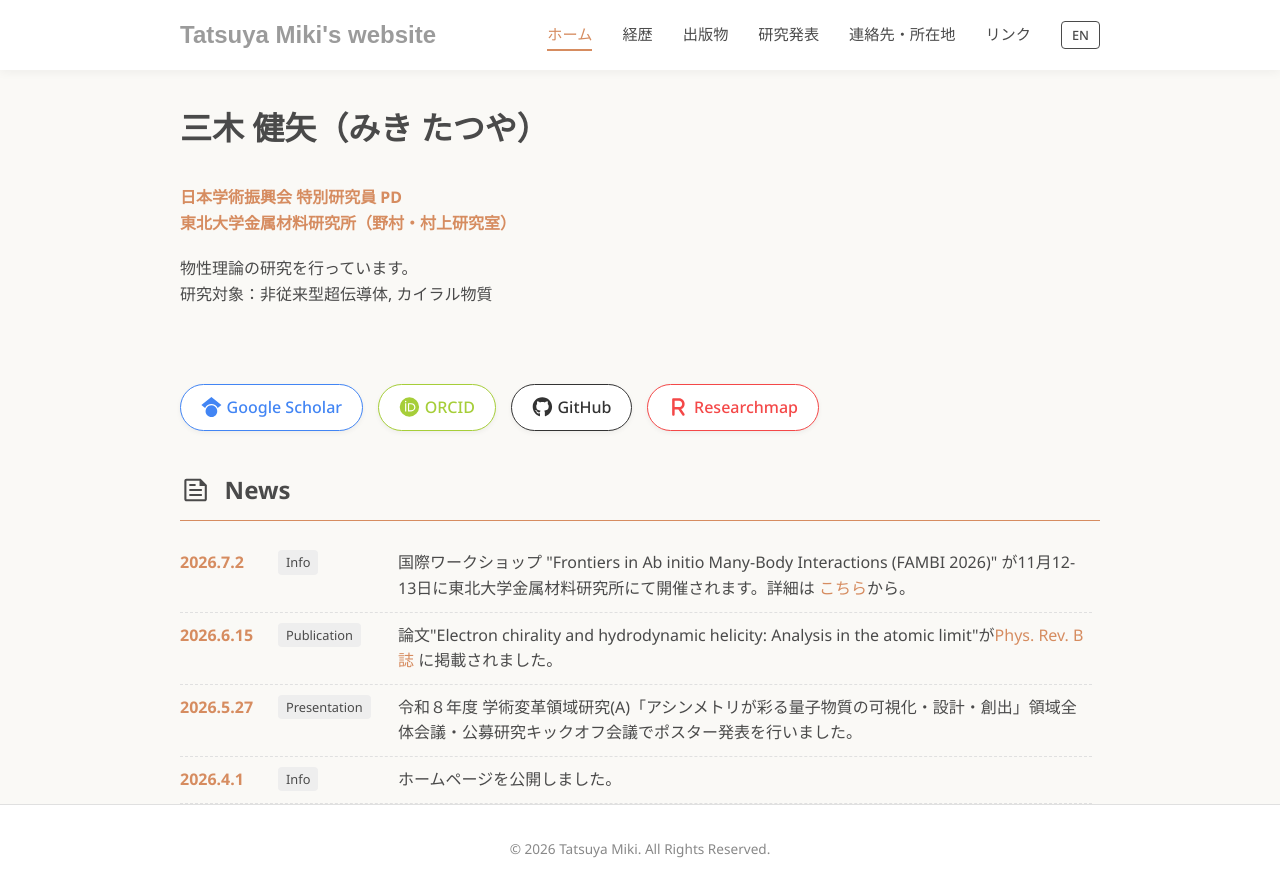
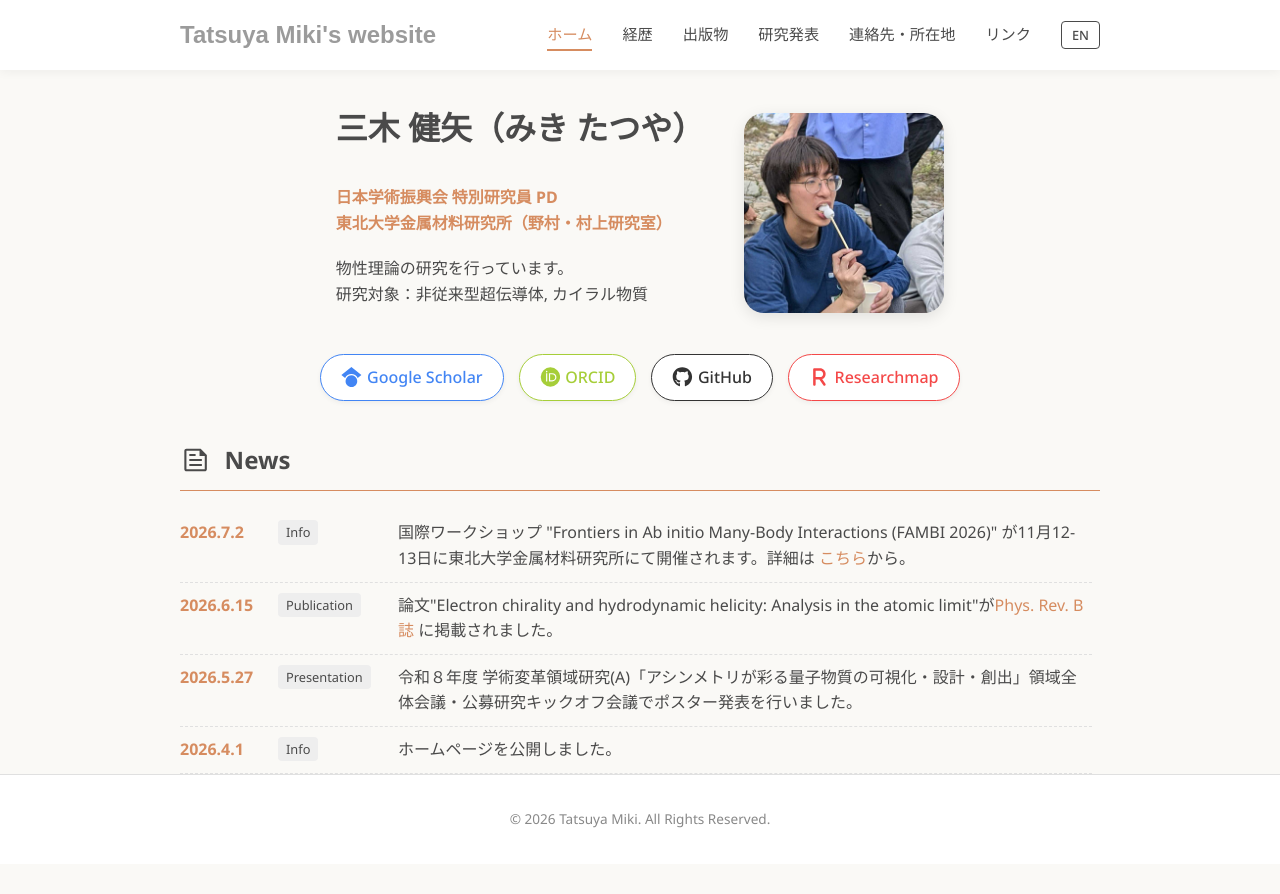
Before and after one commit to TatsuyaMiki/TatsuyaMiki, a plain HTML site: page index.html in a window 1280 px wide. After the commit the page ends 864 px from the top, so only its background shows below. Drawn offline with Linux system fonts and the light colour scheme; a web font is replaced by a local one.

Commit message:
update profile

```diff
--- a/assets/css/style.css
+++ b/assets/css/style.css
@@ -185,16 +185,6 @@ h2 {
     font-weight: bold;
 }
 
-.profile-section {
-    display: flex;
-    align-items: center;
-    gap: 0px;
-    margin-bottom: 60px;
-}
-
-.profile-text {
-    flex: 1;
-}
 
 .position {
     font-weight: bold;
@@ -206,6 +196,17 @@ h2 {
     font-weight: inherit;
     color: inherit;
     margin-bottom: inherit;
+}
+
+.profile-section {
+    display: flex;
+    align-items: center;
+    gap: 40px;
+    justify-content: center;
+}
+
+.profile-image {
+    margin-top: 40px;
 }
 
 .profile-image img {
@@ -222,6 +223,7 @@ h2 {
     display: flex;
     gap: 15px;
     flex-wrap: wrap;
+    justify-content: center;
 }
 
 .btn {
@@ -610,6 +612,10 @@ footer {
         gap: 20px;
     }
 
+    .profile-image {
+        margin-right: 0;
+    }
+
     .profile-section {
         flex-direction: column-reverse;
         text-align: center;
--- a/index.html
+++ b/index.html
@@ -58,7 +58,7 @@
 
         <section class="profile-section">
             <div class="profile-text">
-                <p class="myname">三木 健矢（みき たつや）<p></p>
+                <p class="myname">三木 健矢（みき たつや）<p>
                 <p class="position">
                     日本学術振興会 特別研究員 PD <br>
                     <a href="https://www.nomura-lab.imr.tohoku.ac.jp" target="_blank">
@@ -71,9 +71,10 @@
                     研究対象：非従来型超伝導体, カイラル物質
                 </p>
             </div>
-            <!-- <div class="profile-image">
-                <img src="assets/img/profile.jpg" alt="三木健矢のプロフィール写真" width="2100" height="2100" decoding="async" fetchpriority="high">
-            </div> -->
+
+            <div class="profile-image">
+                <img src="assets/img/profile.jpg" alt="Profile image" decoding="async" fetchpriority="high">
+            </div>
         </section>
         <section>
             <div class="social-links">
```
Also changed, not shown: index-en.html (+3 -3 lines), assets/img/profile.jpg (added), robots.txt (added).
